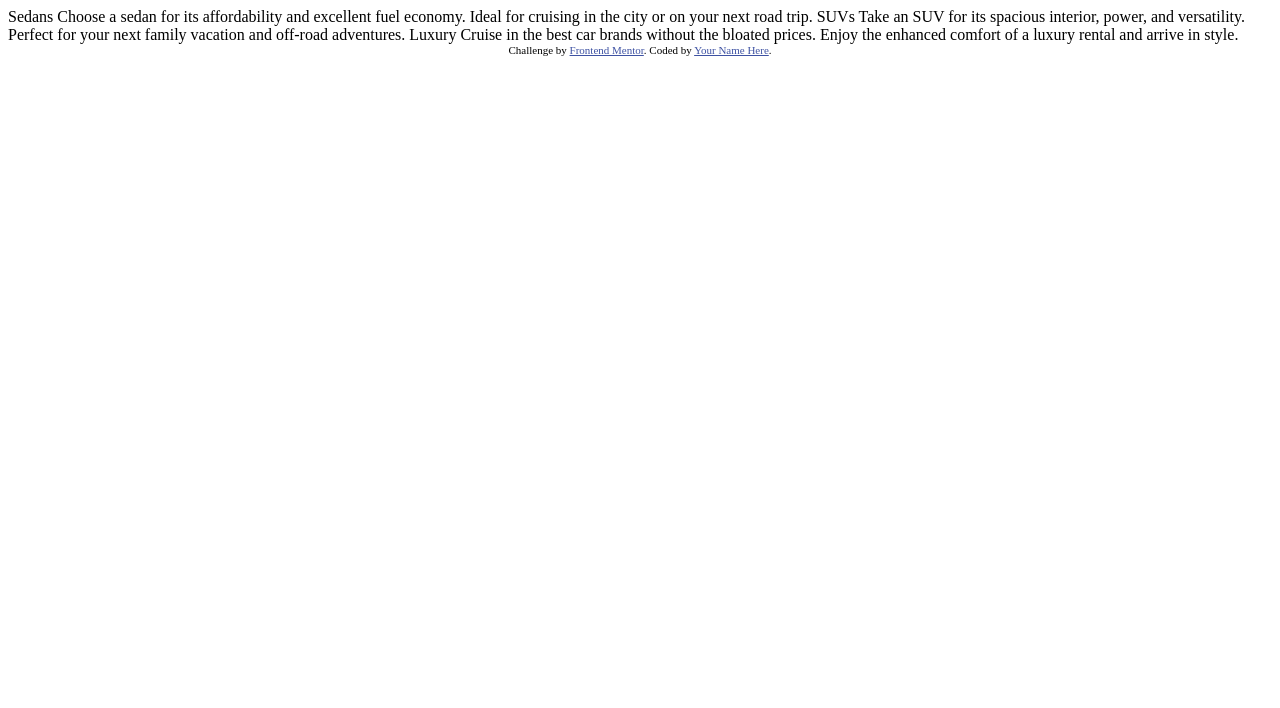
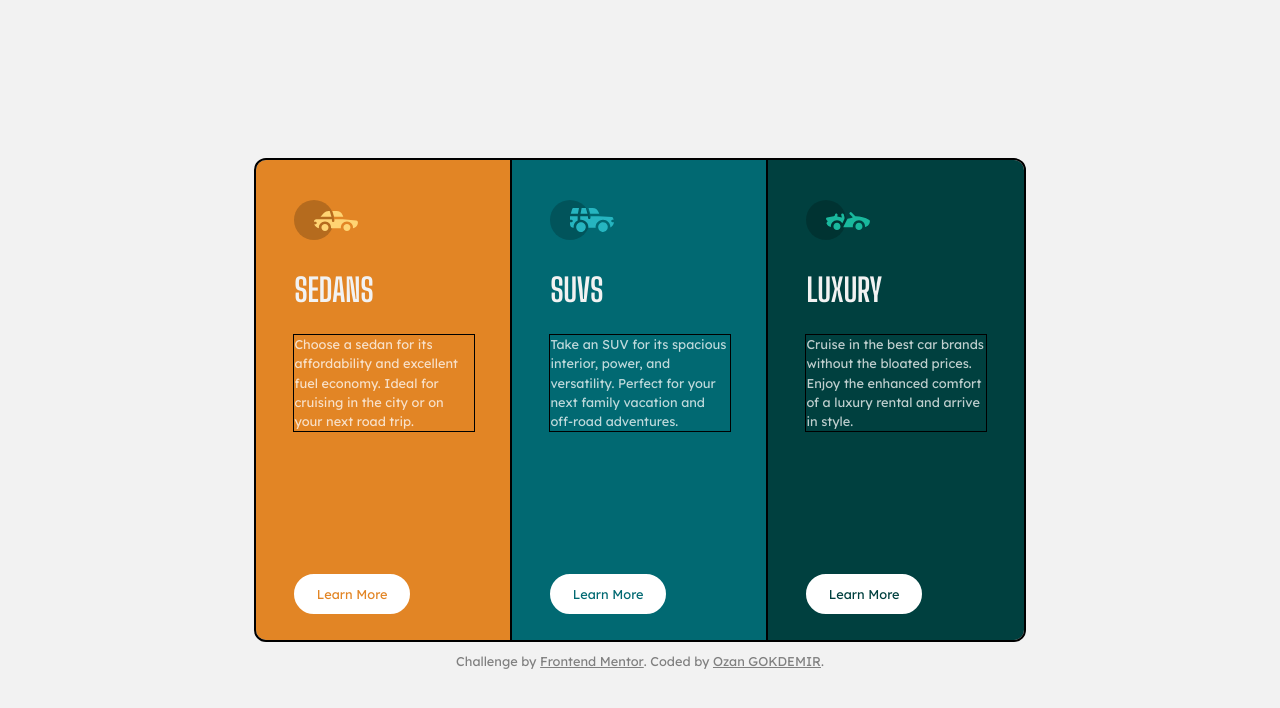
Before and after one commit to ozangokdemir/3-column-preview-card-component-main, a plain HTML site: page 3-column-preview-card-component-main/index.html in a window 1280 px wide. Drawn offline with Linux system fonts and the light colour scheme.

Commit message:
Add files via upload

```diff
--- a/3-column-preview-card-component-main/index.html
+++ b/3-column-preview-card-component-main/index.html
@@ -3,34 +3,51 @@
 <head>
   <meta charset="UTF-8">
   <meta name="viewport" content="width=device-width, initial-scale=1.0"> <!-- displays site properly based on user's device -->
-
   <link rel="icon" type="image/png" sizes="32x32" href="./images/favicon-32x32.png">
+  <link rel="stylesheet" href="style.css">
 
   <title>Frontend Mentor | 3-column preview card component</title>
 
-  <!-- Feel free to remove these styles or customise in your own stylesheet 👍 -->
-  <style>
-    .attribution { font-size: 11px; text-align: center; }
-    .attribution a { color: hsl(228, 45%, 44%); }
-  </style>
+  <link rel="preconnect" href="https://fonts.googleapis.com">
+  <link rel="preconnect" href="https://fonts.gstatic.com" crossorigin>
+  <link href="https://fonts.googleapis.com/css2?family=Lexend+Deca&display=swap" rel="stylesheet">
+  <link href="https://fonts.googleapis.com/css2?family=Big+Shoulders+Display:wght@700&display=swap" rel="stylesheet">
+
 </head>
+
 <body>
 
-  Sedans
-  Choose a sedan for its affordability and excellent fuel economy. Ideal for cruising in the city
-  or on your next road trip.
+	<main id="bloc_page">
+		<section class="frame sedans">
+			<div class="img"><img src="./images/icon-sedans.svg" alt="Sedans"></div>
+			<h2>Sedans</h2>
+			<p>Choose a sedan for its affordability and excellent fuel economy. Ideal for cruising in the city or on
+			your next road trip.</p>
+			<a href="#" class="learn_more" type="button">Learn More</a>
+		</section>
 
-  SUVs
-  Take an SUV for its spacious interior, power, and versatility. Perfect for your next family vacation
-  and off-road adventures.
+		<section class="frame suvs">
+			<div class="img"><img src="./images/icon-suvs.svg" alt="SUVs"></div>
+			<h2>SUVs</h2>
+			<p>Take an SUV for its spacious interior, power, and versatility. Perfect for your next family vacation
+			and off-road adventures.</p>
+			<a href="#" class="learn_more" type="button">Learn More</a>
+		</section>
 
-  Luxury
-  Cruise in the best car brands without the bloated prices. Enjoy the enhanced comfort of a luxury
-  rental and arrive in style.
+		<section class="frame luxury">
+			<div class="img"><img src="./images/icon-luxury.svg" alt="Luxury"></div>
+			<h2>Luxury</h2>
+			<p>Cruise in the best car brands without the bloated prices. Enjoy the enhanced comfort of a luxury
+			rental and arrive in style.</p>
+			<a href="#" class="learn_more" type="button">Learn More</a>
+		</section>
+	</main>
 
-  <div class="attribution">
-    Challenge by <a href="https://www.frontendmentor.io?ref=challenge" target="_blank">Frontend Mentor</a>.
-    Coded by <a href="#">Your Name Here</a>.
-  </div>
+	<footer class="attribution">
+		<p>Challenge by <a href="https://www.frontendmentor.io?ref=challenge" target="_blank" data-text="Frontend Mentor">Frontend Mentor</a>.
+		Coded by <a href="https://github.com/ozangokdemir" data-text="Ozan GOKDEMIR">Ozan GOKDEMIR</a>.</p>
+	</footer>
+
 </body>
+
 </html>
--- /dev/null
+++ b/3-column-preview-card-component-main/style.css
@@ -0,0 +1,132 @@
+:root{
+	--sedans-color: #E28525;
+	--suvs-color: #016972;
+	--luxury-color: #00403F;
+}
+
+body{
+	margin: 0;
+	padding: 0;
+	min-height: 100%;
+	background: #F2F2F2;
+	color: white;
+}
+
+footer{
+	font-family: 'Lexend Deca', sans-serif;
+	display: inline;
+	font-size: .8em;
+	color: grey;
+	text-align: center;
+}
+
+/*CENTRAGE*/
+#bloc_page{
+	display: flex;
+	justify-content: center;
+	margin-top: 20vh;
+}
+
+#bloc_page .frame{
+	position: relative;
+	box-sizing: border-box;
+	width: 20vw;
+	height: 60vh;
+	min-height: 20vh;
+	padding: 5vh 3vw 5vh 3vw;
+	outline: 2px black solid;
+}
+
+#bloc_page p{
+	box-sizing: border-box;
+	font-family: 'Lexend Deca', sans-serif;
+	font-size: .8rem;
+	line-height: 1.2rem;
+	color: hsla(0, 0%, 100%, 0.75);
+	outline: 1px black solid;
+}
+
+.frame h2{
+	text-transform: uppercase;
+	font-family: 'Big Shoulders Display', cursive;
+	font-size: 2rem;
+	color: hsl(0, 0%, 95%);
+}
+
+.sedans{
+	background: var(--sedans-color);
+	border-radius: 10px 0 0 10px;
+}
+
+.suvs{
+	background: var(--suvs-color);
+}
+
+.luxury{
+	background: var(--luxury-color);
+	border-radius: 0 10px 10px 0;
+}
+
+.frame a{
+	background: white;
+	color: inherit;
+	padding: .8em 1.6em .8em 1.6em;
+	border: solid white 2px;
+	border-radius : 20px;
+	text-decoration: none;
+	font-family: 'Lexend Deca', sans-serif;
+	font-size: .8em;
+	position: absolute;
+	bottom: 2em;
+}
+
+.frame a:hover{
+	cursor: pointer;
+	background: transparent;
+	color: white;
+}
+
+.sedans a{
+	color: var(--sedans-color);
+}
+
+.suvs a{
+	color: var(--suvs-color);
+}
+
+.luxury a{
+	color: var(--luxury-color);
+}
+
+footer a{
+	display: inline-flex;
+	flex-direction: column;
+}
+
+footer a:link{
+	color: inherit;
+}
+
+footer a:visited{
+	color: inherit;
+}
+
+footer a:hover{
+	font-weight: bold;
+}
+
+footer a::before{
+	content: attr(data-text);
+	height: 0;
+	visibility: hidden;
+	font-weight: bold;
+}
+
+
+/*RESPONSIVE*/
+@media (max-width:710px ) {
+
+
+
+
+  }
```
